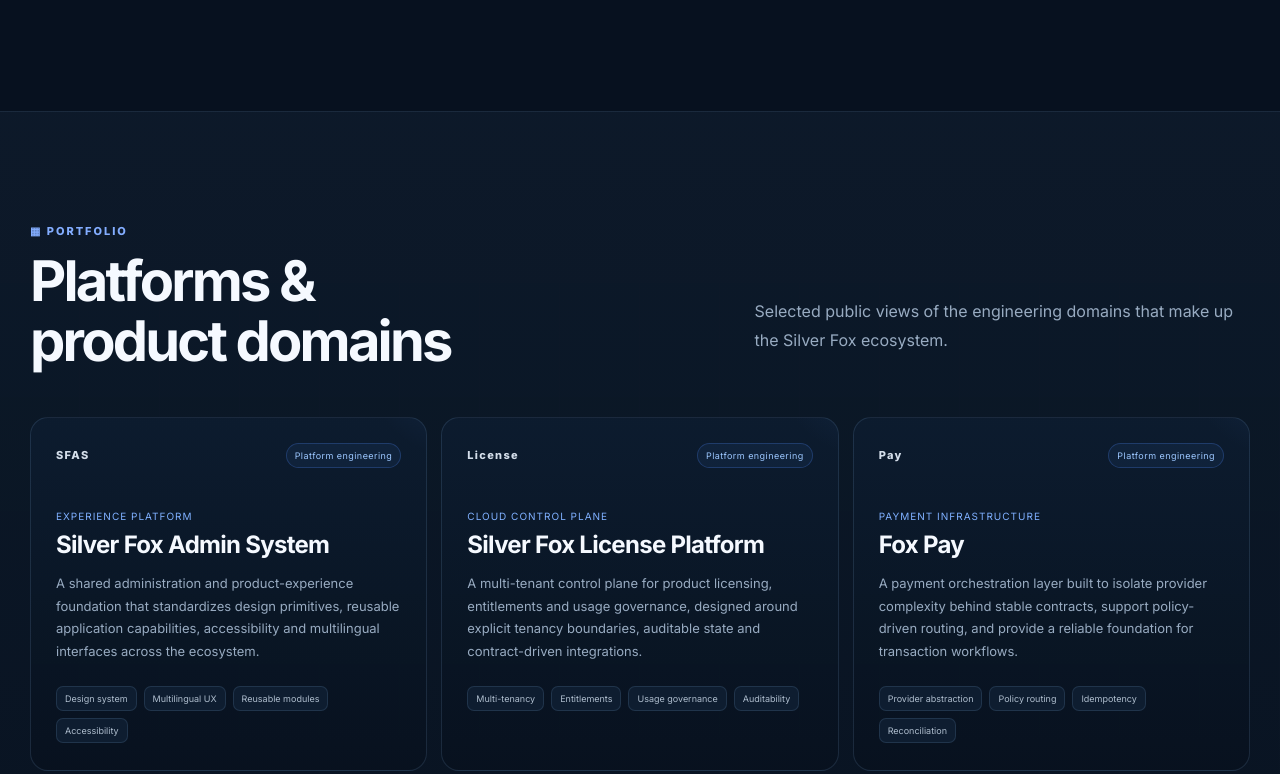
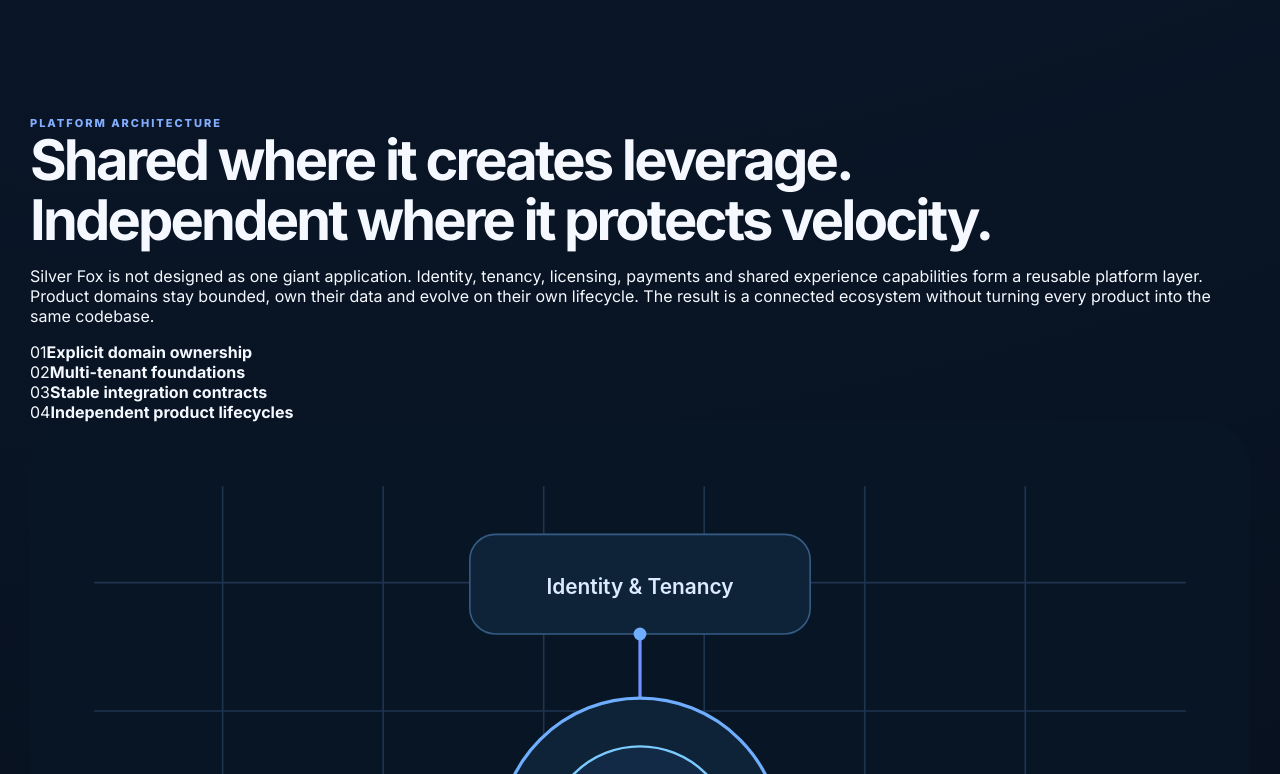
Before and after one commit to silverfoxcloud/silverfox-engineering, a Next.js app: page / in a window 1280 px wide. Shown: the part 1626-2400 px from the top of the page. Built offline with nearby package versions, Linux system fonts and the light colour scheme.

Commit message:
feat: integrate engineering story sections

```diff
--- a/components/PortalPage.tsx
+++ b/components/PortalPage.tsx
@@ -1,5 +1,6 @@
 import Link from "next/link";
 import { copy, projects, stack, type Locale } from "@/data/content";
+import EngineeringStories from "@/components/EngineeringStories";
 
 const icons = {
   ecosystem: "◆",
@@ -120,6 +121,8 @@ export default function PortalPage({ locale }: { locale: Locale }) {
         </div>
       </section>
 
+      <EngineeringStories locale={locale} />
+
       <section className="section sectionAlt" id="projects">
         <div className="shell">
           <div className="sectionHeading">
```
